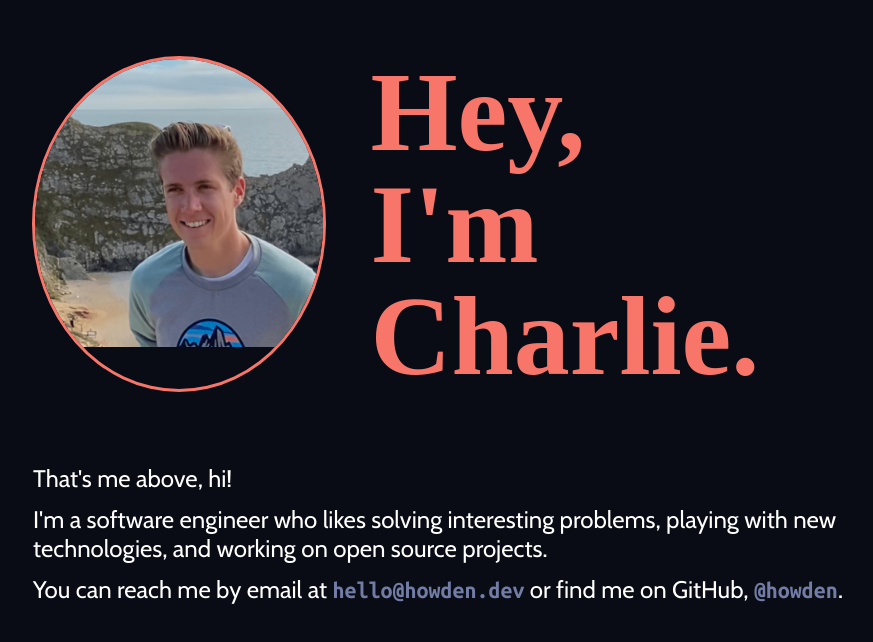
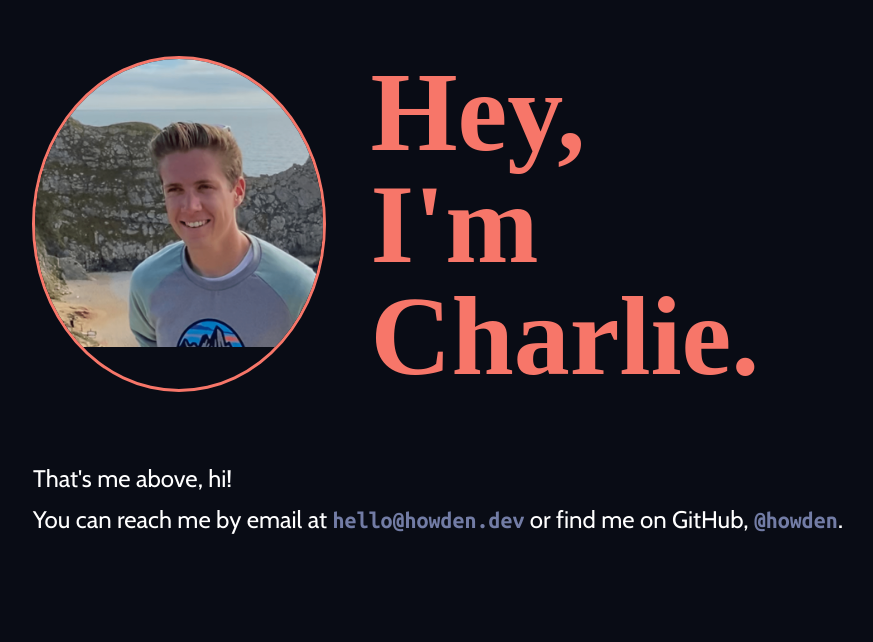
Before and after one commit to howden/howden.github.io, a Next.js app: page / in a window 1280 px wide. Shown: the top 642 px of the page, without its empty margins (151-1024 px from the left). Built offline with nearby package versions, Linux system fonts and the light colour scheme; a web font is replaced by a local one.

Commit message:
Update text

```diff
--- a/pages/index.tsx
+++ b/pages/index.tsx
@@ -55,13 +55,13 @@ const Header = ({ color }: HeaderProps) => {
 };
 
 const Content = () => {
+  // <p>
+  //   I&apos;m a software engineer who likes solving interesting problems,
+  //   playing with new technologies, and working on open source projects.
+  // </p>
   return (
     <article>
       <p>That&apos;s me above, hi!</p>
-      <p>
-        I&apos;m a software engineer who likes solving interesting problems,
-        playing with new technologies, and working on open source projects.
-      </p>
       <p>
         You can reach me by email at{" "}
         <a href="mailto:hello@howden.dev">hello@howden.dev</a> or find me on
```
